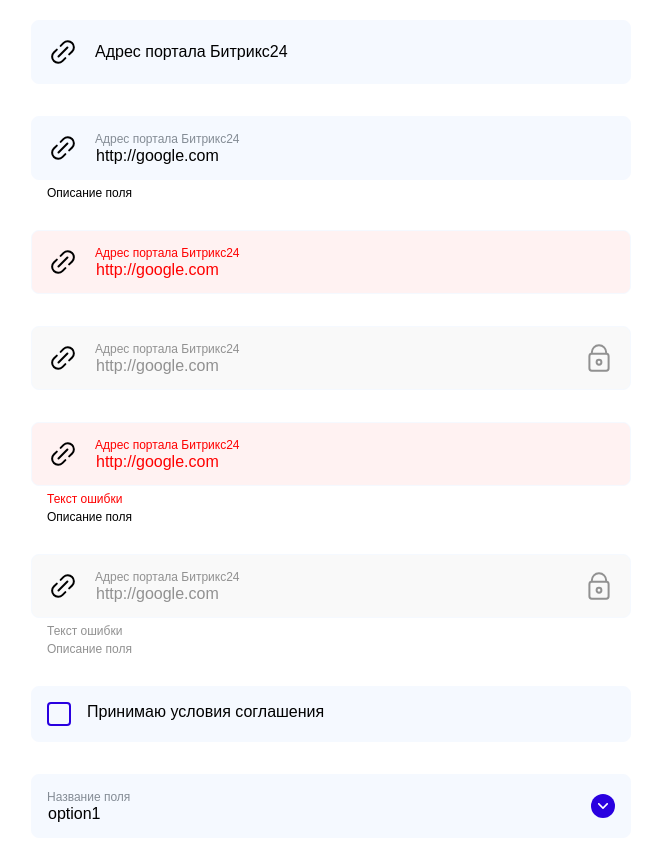
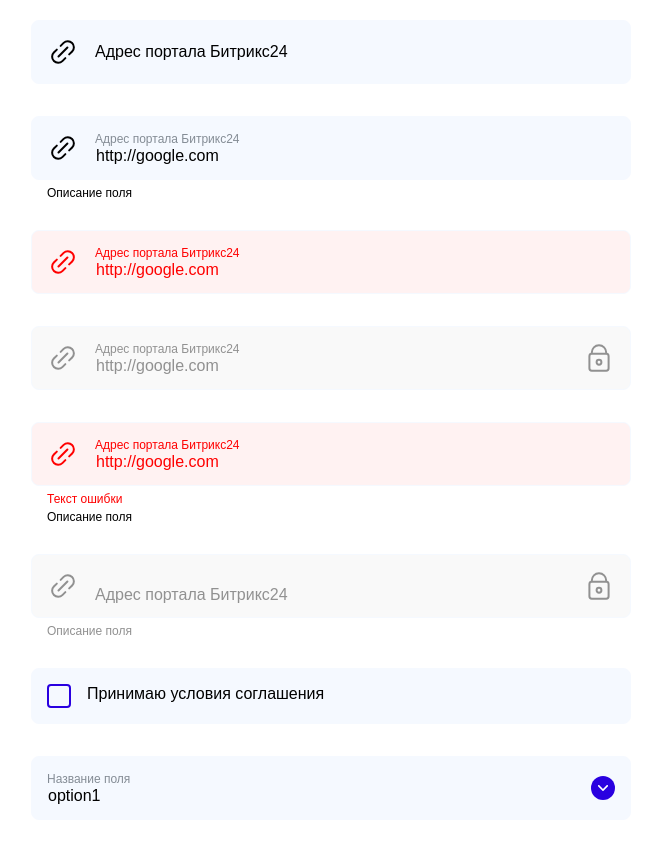
Before and after one commit to djembuka/tp-twinpx.b24accounts-admin, a website built with Vite: page controls.html in a window 1280 px wide. Shown: the whole page, without its empty margins (309-970 px from the left). Built offline with nearby package versions, Linux system fonts and the light colour scheme.

Commit message:
feat: add url icons paths

```diff
--- a/controls.html
+++ b/controls.html
@@ -11,35 +11,40 @@
         <div class="twpx-url-input">
             <input name="PORTAL_URL" type="url" value="">
             <label>Адрес портала Битрикс24</label>
+            <img src="images/url-icon.svg" width="32" height="32" alt="" />
         </div>
 
         <div class="twpx-url-input">
             <input name="PORTAL_URL" type="url" value="http://google.com">
             <label>Адрес портала Битрикс24</label>
+            <img src="images/url-icon.svg" width="32" height="32" alt="" />
             <div class="twpx-url-input-description">Описание поля</div>
         </div>
 
         <div class="twpx-url-input invalid">
             <input name="PORTAL_URL" type="url" value="http://google.com">
             <label>Адрес портала Битрикс24</label>
+            <img src="images/url-icon.svg" width="32" height="32" alt="" />
         </div>
 
         <div class="twpx-url-input disabled">
             <input name="PORTAL_URL" type="url" value="http://google.com">
             <label>Адрес портала Битрикс24</label>
+            <img src="images/url-icon.svg" width="32" height="32" alt="" />
         </div>
 
         <div class="twpx-url-input invalid">
             <input name="PORTAL_URL" type="url" value="http://google.com">
             <label>Адрес портала Битрикс24</label>
+            <img src="images/url-icon.svg" width="32" height="32" alt="" />
             <div class="twpx-url-input-error">Текст ошибки</div>
             <div class="twpx-url-input-description">Описание поля</div>
         </div>
 
         <div class="twpx-url-input invalid disabled">
-            <input name="PORTAL_URL" type="url" value="http://google.com">
+            <input name="PORTAL_URL" type="url" value="">
             <label>Адрес портала Битрикс24</label>
-            <div class="twpx-url-input-error">Текст ошибки</div>
+            <img src="images/url-icon.svg" width="32" height="32" alt="" />
             <div class="twpx-url-input-description">Описание поля</div>
         </div>
 
--- a/src/controls/url-input.ts
+++ b/src/controls/url-input.ts
@@ -5,12 +5,16 @@
   private inputContainer: HTMLDivElement | null;
   private clearIcon: HTMLImageElement | null;
   private clearInvalidIcon: HTMLImageElement | null;
+  private iconsUrl: string;
+  private urlIcon: HTMLImageElement | null;
 
   private iconPaths = {
-    urlIcon: 'images/url-icon.svg',
-    clearIcon: 'images/clear-icon.svg',
-    clearInvalidIcon: 'images/clear-invalid-icon.svg',
-    lockIcon: 'images/lock-icon.svg'
+    urlIcon: 'url-icon.svg',
+    urlDisabledIcon: 'url-disabled-icon.svg',
+    urlInvalidIcon: 'url-invalid-icon.svg',
+    clearIcon: 'clear-icon.svg',
+    clearInvalidIcon: 'clear-invalid-icon.svg',
+    lockIcon: 'lock-icon.svg'
   };
 
   constructor(wrapperElement: HTMLDivElement) {
@@ -18,12 +22,13 @@
     this.wrapper = wrapperElement;
     const isInvalid = this.wrapper.classList.contains('invalid');
     const isDisabled = this.wrapper.classList.contains('disabled');
+    this.iconsUrl = this.getIconsUrl(wrapperElement as HTMLDivElement);
 
     // Проверяем, что впервые вызван класс на элементе
     const noInstanceOnDiv = wrapperElement.classList.contains('twpx-url-input') && !wrapperElement.getAttribute('data-id');
     if (noInstanceOnDiv) {
       // Генерируем обертку
-      this.wrapper = this.generateWrapper(wrapperElement as HTMLDivElement);
+      this.wrapper = this.generateWrapper(wrapperElement as HTMLDivElement, this.iconsUrl);
       // Заменяем исходный элемент на сгенерированную обертку
       wrapperElement.parentNode?.replaceChild(this.wrapper, wrapperElement);
     }
@@ -34,6 +39,7 @@
     this.input = this.wrapper.querySelector('input[type="url"]') as HTMLInputElement;
     this.clearIcon = this.wrapper.querySelector('.twpx-url-input-clear');
     this.clearInvalidIcon = this.wrapper.querySelector('.twpx-url-input-clear-invalid');
+    this.urlIcon = this.wrapper.querySelector('.twpx-url-input-icon');
 
     if (!this.input) {
       throw new Error('Input элемент типа url не найден внутри обертки');
@@ -51,12 +57,21 @@
     }
   }
 
+  private getIconsUrl(wrapperElement: HTMLDivElement): string {
+    const icon = wrapperElement.querySelector('img');
+    if (icon) {
+      const src: string = icon.getAttribute('src') || '';
+      return src.substring(0, src.lastIndexOf('/')) + '/';
+    }
+    return ''
+  }
+
   /**
    * Генерирует обертку для input из исходного элемента
    * @param wrapperElement - исходный div элемент
    * @returns HTMLDivElement - сгенерированная обертка
    */
-  private generateWrapper(wrapperElement: HTMLDivElement): HTMLDivElement {
+  private generateWrapper(wrapperElement: HTMLDivElement, iconsUrl: string): HTMLDivElement {
     wrapperElement.setAttribute('data-id', `${Math.round(Math.random()*10000)}`);
 
     const inputElement = wrapperElement.querySelector('input[type="url"]');
@@ -72,6 +87,7 @@
 
     // Создаем обертку
     const wrapper = wrapperElement;
+    wrapper.innerHTML = '';
 
     // Создаем контейнер
     const container = document.createElement('div');
@@ -88,28 +104,28 @@
     // Создаем иконки
     const urlIcon = document.createElement('img');
     urlIcon.className = 'twpx-url-input-icon';
-    urlIcon.src = this.iconPaths.urlIcon;
+    urlIcon.src = `${iconsUrl}${this.iconPaths.urlIcon}`;
     urlIcon.width = 32;
     urlIcon.height = 32;
     urlIcon.alt = '';
 
     const clearIcon = document.createElement('img');
     clearIcon.className = 'twpx-url-input-clear';
-    clearIcon.src = this.iconPaths.clearIcon;
+    clearIcon.src = `${iconsUrl}${this.iconPaths.clearIcon}`;
     clearIcon.width = 32;
     clearIcon.height = 32;
     clearIcon.alt = '';
 
     const clearInvalidIcon = document.createElement('img');
     clearInvalidIcon.className = 'twpx-url-input-clear-invalid';
-    clearInvalidIcon.src = this.iconPaths.clearInvalidIcon;
+    clearInvalidIcon.src = `${iconsUrl}${this.iconPaths.clearInvalidIcon}`;
     clearInvalidIcon.width = 32;
     clearInvalidIcon.height = 32;
     clearInvalidIcon.alt = '';
 
     const lockIcon = document.createElement('img');
     lockIcon.className = 'twpx-url-input-lock';
-    lockIcon.src = this.iconPaths.lockIcon;
+    lockIcon.src = `${iconsUrl}${this.iconPaths.lockIcon}`;
     lockIcon.width = 32;
     lockIcon.height = 32;
     lockIcon.alt = '';
@@ -237,6 +253,9 @@
   private setDisabledState(disabled: boolean) {
     if (this.inputContainer)
       this.inputContainer.classList.toggle('disabled', disabled);
+
+    if (this.urlIcon)
+      this.urlIcon.src = `${this.iconsUrl}${disabled ? this.iconPaths.urlDisabledIcon : this.iconPaths.urlIcon}`;
   }
 
   // Установить состояние невалидности
@@ -245,12 +264,18 @@
       this.inputContainer.classList.toggle('valid', !invalid);
       this.inputContainer.classList.toggle('invalid', invalid);
     }
+
+    if (this.urlIcon)
+      this.urlIcon.src = `${this.iconsUrl}${this.iconPaths.urlInvalidIcon}`;
   }
 
   // Очистить состояние валидации
   public clearValidationState(): void {
     if (this.inputContainer)
       this.inputContainer.classList.remove('valid', 'invalid');
+
+    if (this.urlIcon)
+      this.urlIcon.src = `${this.iconsUrl}${this.iconPaths.urlIcon}`;
   }
 
   // Получить значение
@@ -281,7 +306,6 @@
 
   // Включить/выключить поле
   public setDisabled(disabled: boolean): void {
-    this.input.disabled = disabled;
     this.setDisabledState(disabled);
   }
 
```
Also changed, not shown: public/images/url-disabled-icon.svg (added), public/images/url-invalid-icon.svg (added).
